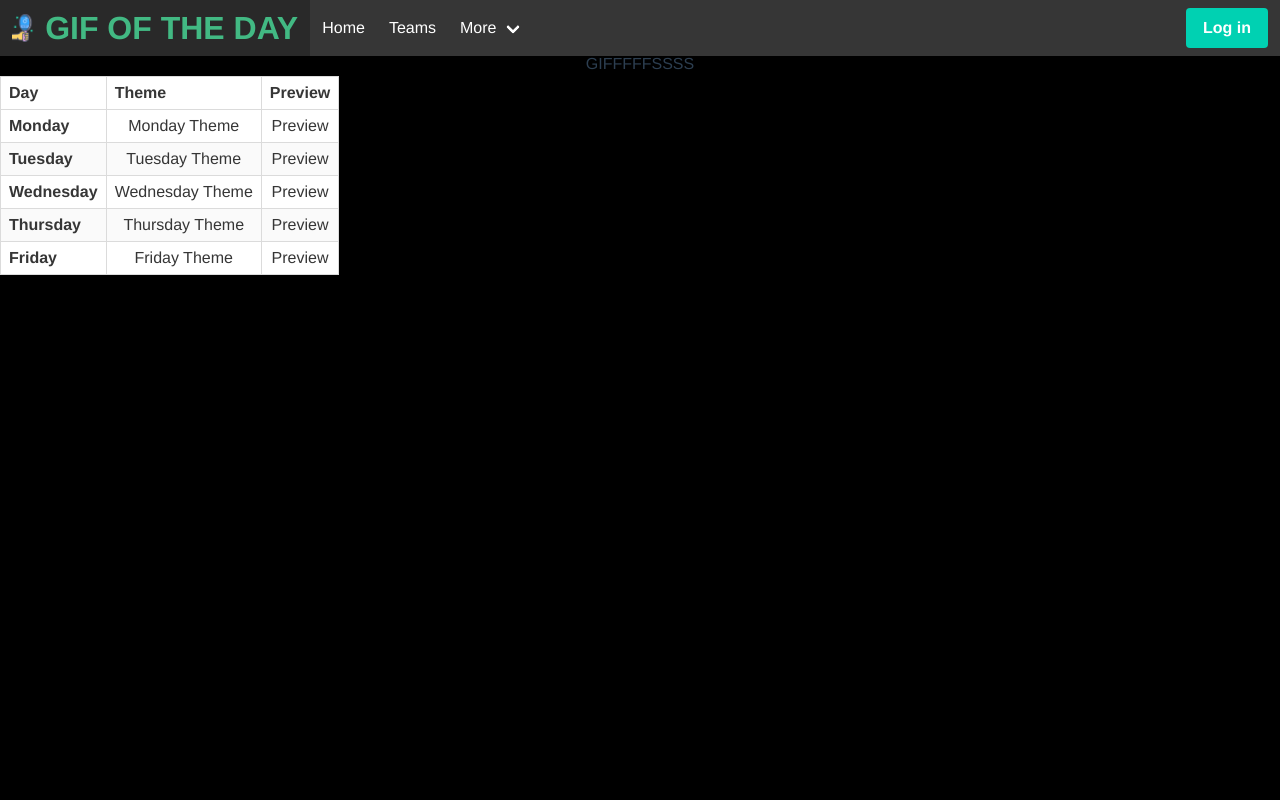
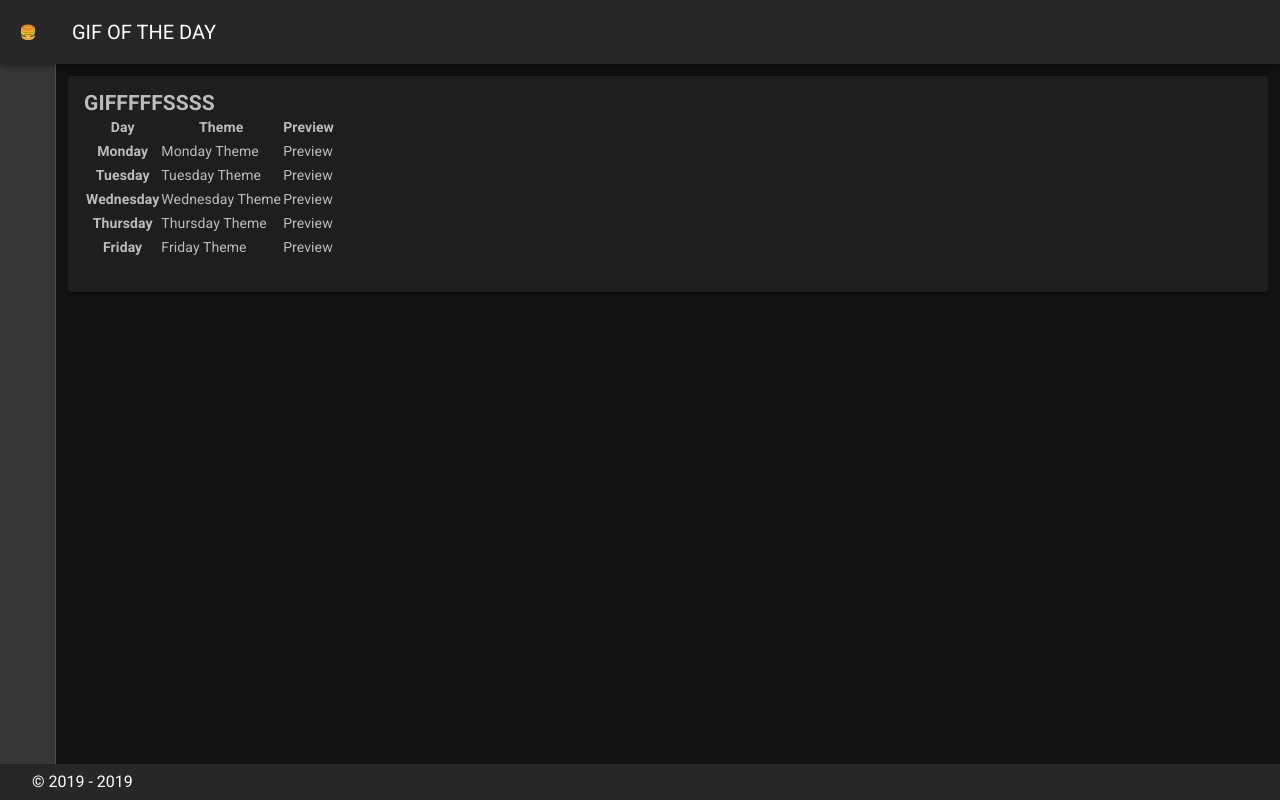
Before and after one commit to ytvnr/gif-of-the-day, a Vue app in the folder front/: page /#/gifs in a window 1280 px wide. Built offline with nearby package versions, Linux system fonts and the light colour scheme; no server answers; what vuefire would draw is missing.

Commit message:
feat: migrate to vuetify ✈️

```diff
--- a/front/public/index.html
+++ b/front/public/index.html
@@ -6,7 +6,9 @@
     <meta name="viewport" content="width=device-width,initial-scale=1.0">
     <link rel="icon" href="<%= BASE_URL %>favicon.ico">
     <script defer src="https://use.fontawesome.com/releases/v5.3.1/js/all.js"></script>
-    <title>front</title>
+    <title>Gif of the day</title>
+    <link rel="stylesheet" href="https://fonts.googleapis.com/css?family=Roboto:100,300,400,500,700,900">
+    <link rel="stylesheet" href="https://cdn.jsdelivr.net/npm/@mdi/font@latest/css/materialdesignicons.min.css">
   </head>
   <body class="has-navbar-fixed-top has-navbar-fixed-bottom">
     <noscript>
--- a/front/src/App.vue
+++ b/front/src/App.vue
@@ -1,46 +1,38 @@
 <template>
-  <div id="app">
-    <god-navbar></god-navbar>
-    <router-view />
-  </div>
+  <v-app id="sandbox">
+    <v-navigation-drawer
+      :clipped="true"
+      :floating="false"
+      :mini-variant="isDrawerMini"
+      :permanent="true"
+      app
+      overflow
+    />
+
+    <v-app-bar :clipped-left="true" app>
+      <v-btn icon @click="isDrawerMini = !isDrawerMini">🍔</v-btn>
+      <v-toolbar-title>GIF OF THE DAY</v-toolbar-title>
+    </v-app-bar>
+
+    <v-content>
+      <v-container fluid>
+        <router-view />
+      </v-container>
+    </v-content>
+
+    <v-footer :inset="false" app>
+      <span class="px-4">&copy; 2019 - {{ new Date().getFullYear() }}</span>
+    </v-footer>
+  </v-app>
 </template>
 
 <script>
-
-import NavBar from '@/components/NavBar'
-
-export default {
-  components: {
-    'god-navbar': NavBar,
+  export default {
+    data: () => ({
+      isDrawerMini: true,
+    }),
+    created() {
+      this.$vuetify.theme.dark = true;
+    }
   }
-}
 </script>
-
-<style>
-
-html, body{
-  height: 100%;
-  background: black;
-}
-
-#app {
-  font-family: "Avenir", Helvetica, Arial, sans-serif;
-  -webkit-font-smoothing: antialiased;
-  -moz-osx-font-smoothing: grayscale;
-  text-align: center;
-  color: #2c3e50;
-}
-
-#nav {
-  padding: 30px;
-}
-
-#nav a {
-  font-weight: bold;
-  color: #2c3e50;
-}
-
-#nav a.router-link-exact-active {
-  color: #42b983;
-}
-</style>
--- a/front/src/main.js
+++ b/front/src/main.js
@@ -4,8 +4,8 @@ import firebase from 'firebase';
 import { firestorePlugin } from 'vuefire';
 import App from './App.vue';
 import router from './router';
-import './../node_modules/bulma/css/bulma.css';
 import store from '@/store';
+import vuetify from './plugins/vuetify';
 
 firebase.initializeApp(require('./firebaseConfig.json'));
 firebase.auth().setPersistence(firebase.auth.Auth.Persistence.SESSION);
@@ -24,5 +24,6 @@ firebase.auth().onAuthStateChanged(user => {
 new Vue({
   router,
   store,
+  vuetify,
   render: h => h(App)
 }).$mount('#app');
--- /dev/null
+++ b/front/src/plugins/vuetify.js
@@ -0,0 +1,7 @@
+import Vue from 'vue';
+import Vuetify from 'vuetify/lib';
+
+Vue.use(Vuetify);
+
+export default new Vuetify({
+});
--- a/front/src/views/Gifs.vue
+++ b/front/src/views/Gifs.vue
@@ -1,4 +1,8 @@
 <template>
+  <v-row align="center" justify="center">
+    <v-col cols="12">
+      <v-card>
+        <v-card-text>
           <div class="gifs">
             <h2>GIFFFFFSSSS</h2>
             <div class="table-container">
@@ -40,6 +44,11 @@
               </table>
             </div>
           </div>
+        </v-card-text>
+        <v-card-actions></v-card-actions>
+      </v-card>
+    </v-col>
+  </v-row>
 </template>
 
 <script>
--- a/front/vue.config.js
+++ b/front/vue.config.js
@@ -1,14 +1,17 @@
 module.exports = {
-  pages: {
-    index: {
-      entry: 'src/main.js',
-      template: 'public/index.html',
-      filename: 'index.html'
+  "pages": {
+    "index": {
+      "entry": "src/main.js",
+      "template": "public/index.html",
+      "filename": "index.html"
     },
-    extension: {
-      entry: 'public/extension/index.js',
-      template: 'public/extension/index.html',
-      filename: 'extension/index.html'
+    "extension": {
+      "entry": "public/extension/index.js",
+      "template": "public/extension/index.html",
+      "filename": "extension/index.html"
     }
-  }
-};
+  },
+  "transpileDependencies": [
+    "vuetify"
+  ]
+}
```
Also changed, not shown: front/package.json (+9 -6 lines), front/src/assets/logo.svg (added), 1 other file (tests, documents, lock files or other folders). Lines whose indentation alone changed are shown as unchanged.
